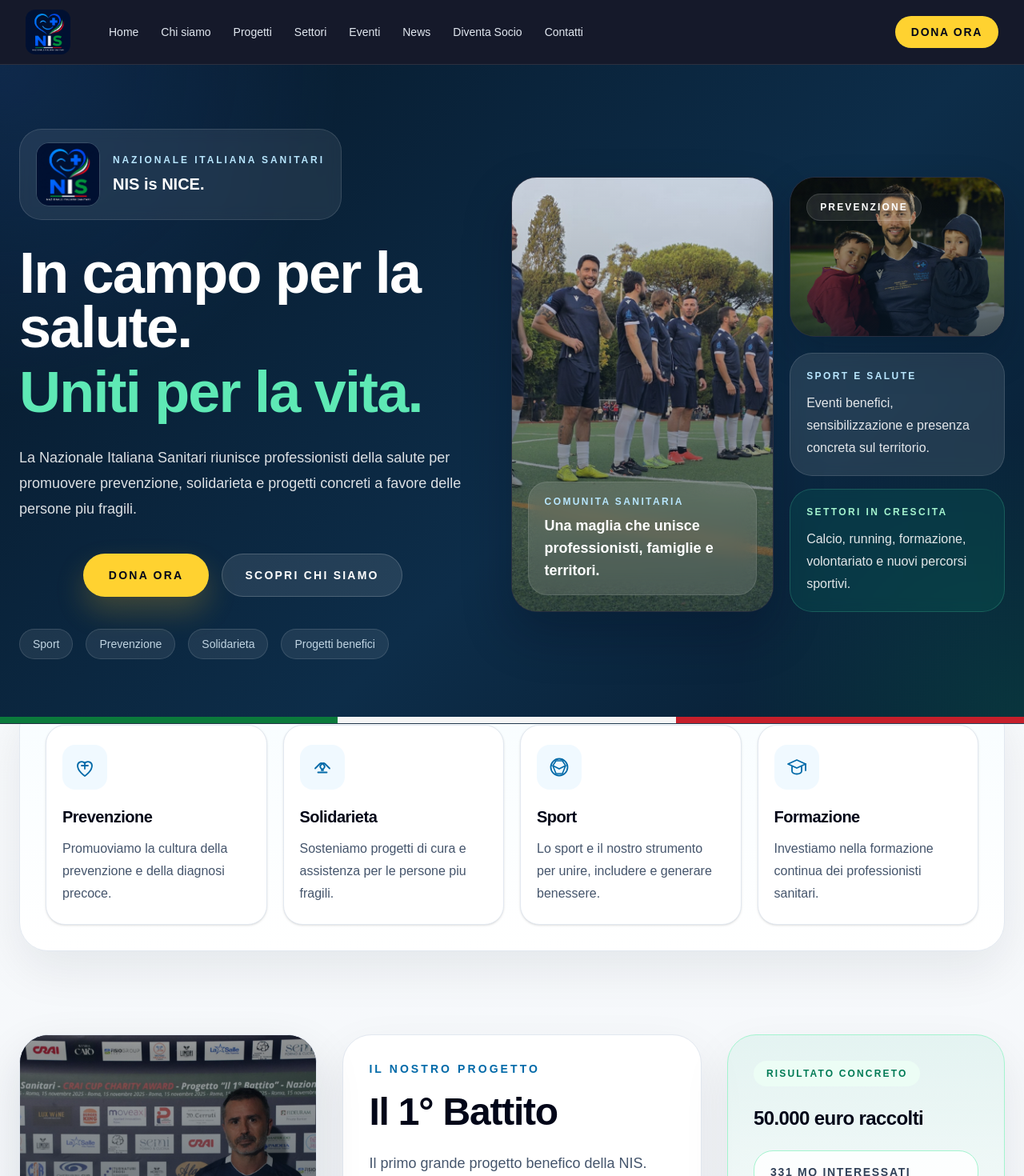
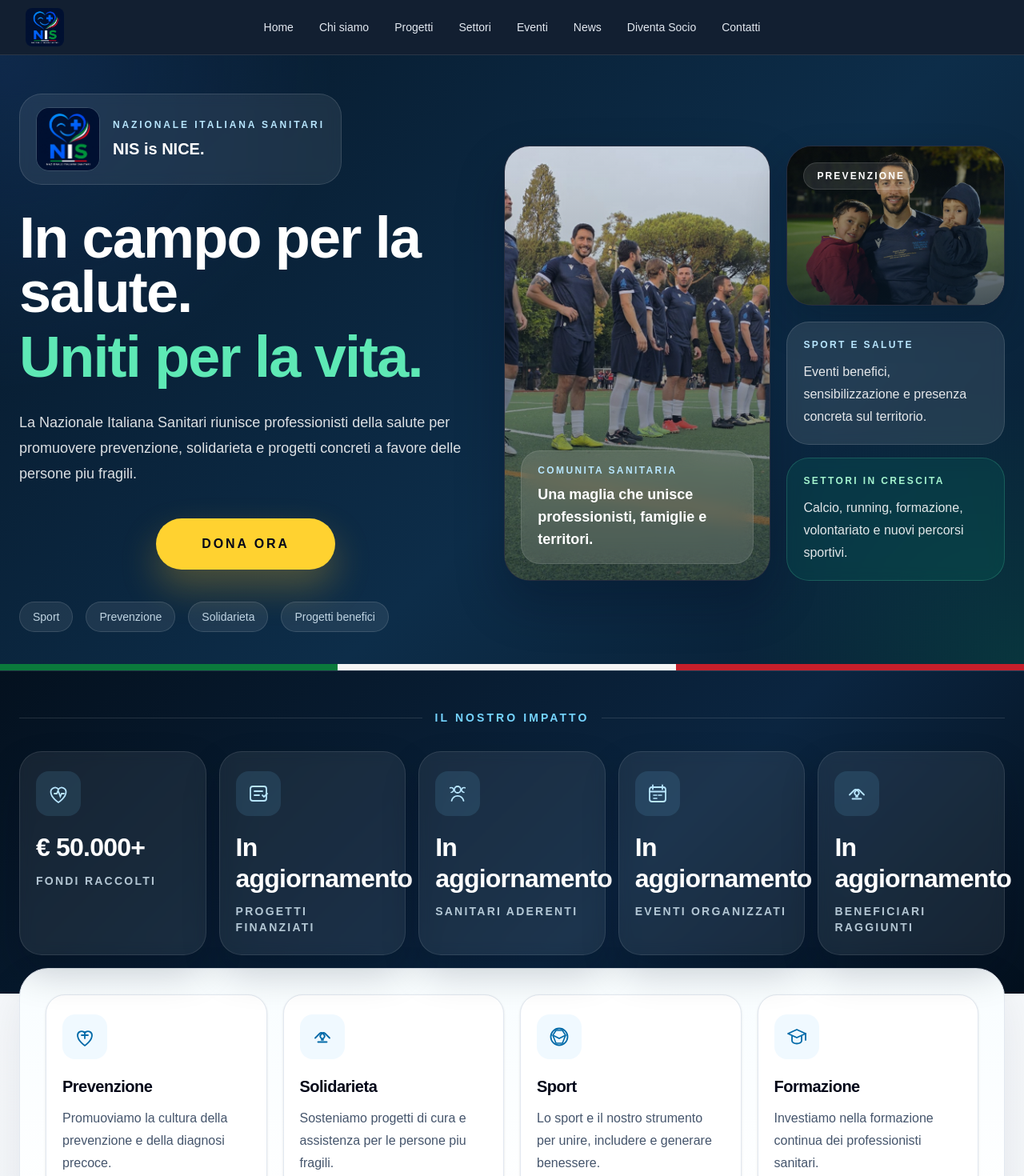
Before and after one commit to arciero10/nis-website, a Next.js app: page / in a window 1280 px wide. Shown: the top 1470 px of the page at 80% size. Built offline with nearby package versions, Linux system fonts and the light colour scheme.

Commit message:
Rifinisce navbar footer hero e impatto

```diff
--- a/src/app/page.tsx
+++ b/src/app/page.tsx
@@ -93,11 +93,11 @@ const sectors = [
 ];
 
 const impactItems = [
-  "Fondi raccolti",
-  "Progetti finanziati",
-  "Sanitari aderenti",
-  "Eventi organizzati",
-  "Beneficiari raggiunti",
+  { label: "Fondi raccolti", value: "€ 50.000+", icon: "heart" },
+  { label: "Progetti finanziati", value: "In aggiornamento", icon: "project" },
+  { label: "Sanitari aderenti", value: "In aggiornamento", icon: "people" },
+  { label: "Eventi organizzati", value: "In aggiornamento", icon: "calendar" },
+  { label: "Beneficiari raggiunti", value: "In aggiornamento", icon: "hands" },
 ];
 
 function Icon({ type }: { type: string }) {
@@ -202,6 +202,31 @@ function Icon({ type }: { type: string }) {
           <path d="M11 18h4M17 18h4M11 22h4" strokeWidth="1.6" strokeLinecap="round" />
         </svg>
       );
+    case "heart":
+      return (
+        <svg viewBox="0 0 32 32" aria-hidden="true" className="h-8 w-8 fill-none stroke-current">
+          <path
+            d="M16 27s-9.5-5.8-9.5-13.2a5.3 5.3 0 0 1 9.5-3.2 5.3 5.3 0 0 1 9.5 3.2C25.5 21.2 16 27 16 27Z"
+            strokeWidth="1.8"
+          />
+          <path d="M11 16h3l1.6-3.8 2.8 7.4L20 16h3" strokeWidth="1.8" strokeLinecap="round" />
+        </svg>
+      );
+    case "project":
+      return (
+        <svg viewBox="0 0 32 32" aria-hidden="true" className="h-8 w-8 fill-none stroke-current">
+          <rect x="6" y="7" width="20" height="18" rx="3" strokeWidth="1.8" />
+          <path d="M11 13h10M11 18h6M21 18l2 2 4-4" strokeWidth="1.8" strokeLinecap="round" strokeLinejoin="round" />
+        </svg>
+      );
+    case "people":
+      return (
+        <svg viewBox="0 0 32 32" aria-hidden="true" className="h-8 w-8 fill-none stroke-current">
+          <circle cx="16" cy="11" r="4" strokeWidth="1.8" />
+          <path d="M8.5 25c1.1-4.1 3.6-6.2 7.5-6.2s6.4 2.1 7.5 6.2" strokeWidth="1.8" strokeLinecap="round" />
+          <path d="M8 14.5a3 3 0 1 0-1.3-5.7M24 14.5a3 3 0 1 1 1.3-5.7" strokeWidth="1.6" strokeLinecap="round" />
+        </svg>
+      );
     default:
       return null;
   }
@@ -209,14 +234,14 @@ function Icon({ type }: { type: string }) {
 
 export default function Home() {
   return (
-    <main className="min-h-screen bg-[linear-gradient(180deg,#06192a_0%,#0a2036_18%,#f8fafc_18%,#eef2f7_100%)] text-slate-900">
+    <main className="min-h-screen bg-[linear-gradient(180deg,#06192a_0%,#0a2036_14%,#f8fafc_14%,#eef2f7_100%)] text-slate-900">
       <section className="relative overflow-hidden border-b border-white/10 bg-[linear-gradient(135deg,#06182a_0%,#0d2d49_58%,#071c30_100%)]">
         <div className="absolute inset-0 bg-[radial-gradient(circle_at_top_left,rgba(59,130,246,0.16),transparent_28%),radial-gradient(circle_at_bottom_right,rgba(16,185,129,0.16),transparent_24%)]" />
         <div className="absolute inset-x-0 bottom-0 h-2 bg-[linear-gradient(90deg,#0b7a3c_0%,#0b7a3c_33%,#f5f5f5_33%,#f5f5f5_66%,#c61f2b_66%,#c61f2b_100%)]" />
 
-        <div className="relative mx-auto grid min-h-[82vh] max-w-7xl gap-14 px-6 py-16 lg:grid-cols-[0.95fr_1.05fr] lg:items-center lg:py-20">
-          <div className="max-w-3xl">
-            <div className="inline-flex items-center gap-4 rounded-[1.75rem] border border-white/12 bg-white/8 px-5 py-4 backdrop-blur-sm">
+        <div className="relative mx-auto grid min-h-[58vh] max-w-7xl gap-10 px-6 py-12 lg:grid-cols-[0.95fr_1.05fr] lg:items-center lg:py-12">
+          <div className="max-w-3xl text-center lg:text-left">
+            <div className="inline-flex items-center gap-4 rounded-[1.75rem] border border-white/12 bg-white/8 px-5 py-4 text-left backdrop-blur-sm">
               <Image
                 src="/images/nis/logo-nis.jpg"
                 alt="Logo ufficiale Nazionale Italiana Sanitari"
@@ -242,18 +267,12 @@ export default function Home() {
               prevenzione, solidarieta e progetti concreti a favore delle persone piu fragili.
             </p>
 
-            <div className="mt-10 flex flex-col justify-center gap-4 sm:flex-row sm:flex-wrap">
+            <div className="mt-10 flex justify-center">
               <Link
                 href="/sostienici"
-                className="inline-flex items-center justify-center rounded-full bg-amber-300 px-8 py-4 text-sm font-semibold uppercase tracking-[0.16em] text-slate-950 shadow-[0_18px_36px_rgba(251,191,36,0.22)] transition hover:bg-amber-200"
+                className="inline-flex min-h-14 min-w-[14rem] items-center justify-center rounded-full bg-amber-300 px-10 py-5 text-base font-bold uppercase tracking-[0.18em] text-slate-950 shadow-[0_22px_46px_rgba(251,191,36,0.28)] transition hover:-translate-y-0.5 hover:bg-amber-200 focus-visible:outline-none focus-visible:ring-2 focus-visible:ring-amber-100"
               >
-                Dona ora
-              </Link>
-              <Link
-                href="/chi-siamo"
-                className="inline-flex items-center justify-center rounded-full border border-white/18 bg-white/10 px-7 py-4 text-sm font-semibold uppercase tracking-[0.16em] text-white transition hover:bg-white/15"
-              >
-                Scopri chi siamo
+                DONA ORA
               </Link>
             </div>
 
@@ -329,6 +348,37 @@ export default function Home() {
                 </div>
               </div>
             </div>
+          </div>
+        </div>
+      </section>
+
+      <section className="bg-[linear-gradient(135deg,#04111f_0%,#0b2540_62%,#04111f_100%)] py-12 text-white">
+        <div className="mx-auto max-w-7xl px-6">
+          <div className="flex items-center gap-4">
+            <span className="h-px flex-1 bg-white/12" />
+            <p className="text-center text-sm font-semibold uppercase tracking-[0.22em] text-sky-300">
+              Il nostro impatto
+            </p>
+            <span className="h-px flex-1 bg-white/12" />
+          </div>
+
+          <div className="mt-8 grid gap-4 sm:grid-cols-2 lg:grid-cols-5">
+            {impactItems.map((item) => (
+              <div
+                key={item.label}
+                className="rounded-[1.75rem] border border-white/10 bg-white/7 px-5 py-6 shadow-[0_22px_48px_rgba(2,12,27,0.2)] backdrop-blur-sm"
+              >
+                <div className="inline-flex rounded-2xl bg-sky-300/12 p-3 text-sky-200">
+                  <Icon type={item.icon} />
+                </div>
+                <p className="mt-5 text-3xl font-bold tracking-tight text-white lg:text-[2rem]">
+                  {item.value}
+                </p>
+                <p className="mt-3 text-sm font-semibold uppercase tracking-[0.16em] text-sky-100/78">
+                  {item.label}
+                </p>
+              </div>
+            ))}
           </div>
         </div>
       </section>
@@ -457,34 +507,6 @@ export default function Home() {
         </div>
       </section>
 
-      <section className="bg-[linear-gradient(135deg,#071827_0%,#0e2a45_64%,#071827_100%)] py-20 text-white">
-        <div className="mx-auto max-w-7xl px-6">
-          <div className="flex items-center gap-4">
-            <span className="h-px flex-1 bg-white/12" />
-            <p className="text-center text-sm font-semibold uppercase tracking-[0.22em] text-sky-300">
-              Il nostro impatto
-            </p>
-            <span className="h-px flex-1 bg-white/12" />
-          </div>
-
-          <div className="mt-10 grid gap-5 md:grid-cols-2 xl:grid-cols-5">
-            {impactItems.map((item) => (
-              <div
-                key={item}
-                className="rounded-[1.75rem] border border-white/10 bg-white/6 px-6 py-7 backdrop-blur-sm"
-              >
-                <p className="text-sm font-semibold uppercase tracking-[0.18em] text-sky-200">
-                  {item}
-                </p>
-                <p className="mt-5 text-3xl font-bold tracking-tight text-white">
-                  In aggiornamento
-                </p>
-              </div>
-            ))}
-          </div>
-        </div>
-      </section>
-
       <section className="mx-auto max-w-7xl px-6 py-20">
         <div className="grid gap-8 rounded-[2.5rem] border border-emerald-200 bg-[linear-gradient(120deg,rgba(16,185,129,0.12)_0%,rgba(255,255,255,0.98)_46%,rgba(240,249,255,0.94)_100%)] p-8 shadow-[0_28px_70px_rgba(15,23,42,0.08)] lg:grid-cols-[1fr_0.92fr] lg:items-center lg:p-10">
           <div>
--- a/src/components/site-header.tsx
+++ b/src/components/site-header.tsx
@@ -37,11 +37,11 @@ export function SiteHeader() {
   }, [pathname]);
 
   return (
-    <header className="sticky top-0 z-50 border-b border-white/10 bg-slate-950/92 backdrop-blur-xl">
-      <div className="relative mx-auto flex max-w-7xl items-center gap-3 px-4 py-3 sm:gap-4 sm:px-6 lg:px-8">
+    <header className="sticky top-0 z-50 border-b border-white/10 bg-[#061426]/95 backdrop-blur-xl">
+      <div className="relative mx-auto grid max-w-7xl grid-cols-[auto_1fr_auto] items-center px-4 py-2.5 sm:px-6 lg:px-8">
         <Link
           href="/"
-          className="flex min-w-0 items-center gap-3 pr-2 transition hover:opacity-95 lg:gap-4"
+          className="flex min-w-0 items-center transition hover:opacity-95"
           aria-label="Vai alla home della Nazionale Italiana Sanitari"
         >
           <Image
@@ -49,37 +49,30 @@ export function SiteHeader() {
             alt="Logo ufficiale Nazionale Italiana Sanitari"
             width={72}
             height={72}
-            className="h-12 w-12 shrink-0 rounded-xl object-cover sm:h-14 sm:w-14"
+            className="h-11 w-11 shrink-0 rounded-lg object-cover sm:h-12 sm:w-12"
           />
         </Link>
 
-        <nav className="ml-3 hidden flex-1 items-center gap-1 xl:flex">
+        <nav className="hidden items-center justify-center gap-1 xl:flex">
           {desktopNavItems.map((item) => (
             <Link
               key={item.href}
               href={item.href}
-              className="rounded-full px-3 py-2 text-sm font-medium text-slate-200 transition hover:bg-white/5 hover:text-white focus-visible:outline-none focus-visible:ring-2 focus-visible:ring-sky-300"
+              className="rounded-full px-3.5 py-2 text-sm font-medium text-slate-200 transition hover:bg-white/7 hover:text-white focus-visible:outline-none focus-visible:ring-2 focus-visible:ring-sky-300"
             >
               {item.label}
             </Link>
           ))}
         </nav>
 
-        <div className="hidden items-center gap-2 lg:flex">
-          <Link
-            href="/sostienici"
-            className="rounded-full bg-amber-300 px-5 py-2.5 text-sm font-semibold uppercase tracking-[0.12em] text-slate-950 transition hover:bg-amber-200 focus-visible:outline-none focus-visible:ring-2 focus-visible:ring-amber-100"
-          >
-            Dona ora
-          </Link>
-        </div>
+        <div className="hidden h-12 w-12 xl:block" aria-hidden="true" />
 
         <button
           type="button"
           aria-label={isMobileMenuOpen ? "Chiudi il menu principale" : "Apri il menu principale"}
           aria-expanded={isMobileMenuOpen}
           onClick={() => setIsMobileMenuOpen((current) => !current)}
-          className="ml-auto inline-flex h-12 w-12 items-center justify-center rounded-full border border-white/15 bg-white/5 text-white transition hover:bg-white/10 focus-visible:outline-none focus-visible:ring-2 focus-visible:ring-sky-300 xl:hidden"
+          className="inline-flex h-11 w-11 items-center justify-center rounded-full border border-white/15 bg-white/5 text-white transition hover:bg-white/10 focus-visible:outline-none focus-visible:ring-2 focus-visible:ring-sky-300 xl:hidden"
         >
           <div className="flex flex-col gap-1.5">
             <span
@@ -117,15 +110,6 @@ export function SiteHeader() {
                   ))}
                 </nav>
 
-                <div className="mt-4 grid gap-3">
-                  <Link
-                    href="/sostienici"
-                    onClick={() => setIsMobileMenuOpen(false)}
-                    className="inline-flex items-center justify-center rounded-full bg-amber-300 px-5 py-3.5 text-center text-sm font-semibold uppercase tracking-[0.12em] text-slate-950 transition hover:bg-amber-200 focus-visible:outline-none focus-visible:ring-2 focus-visible:ring-amber-100"
-                  >
-                    Dona ora
-                  </Link>
-                </div>
               </div>
             </div>
           </div>
```
Also changed, not shown: src/components/site-footer.tsx (+77 -36 lines).
